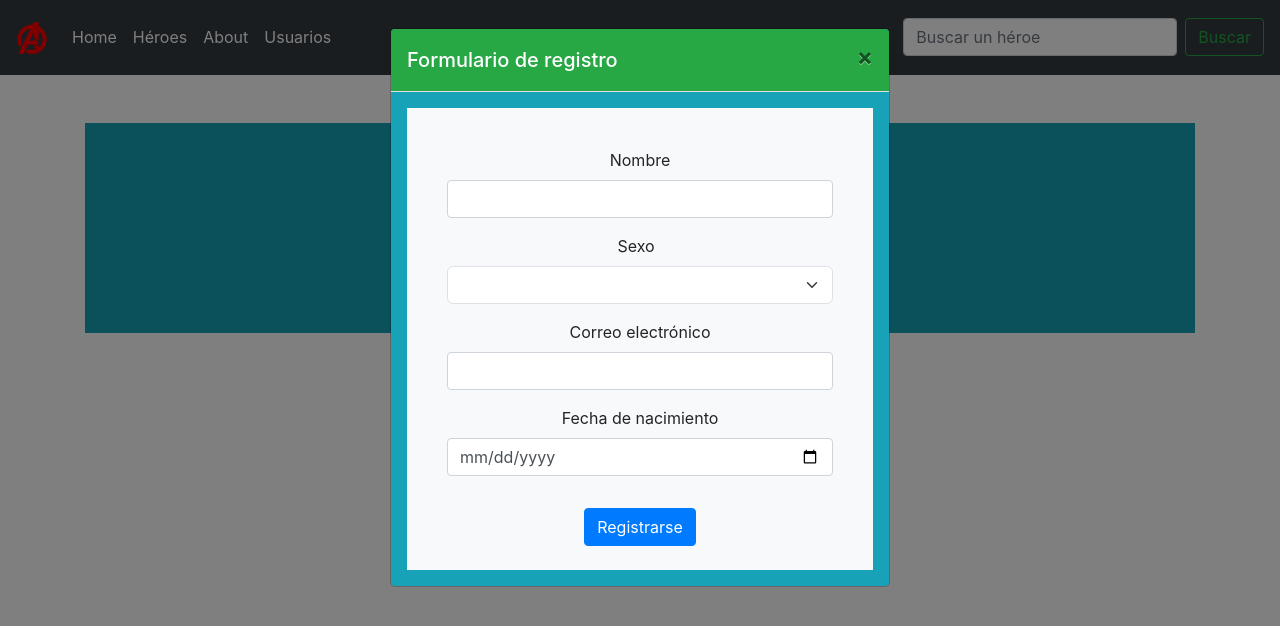
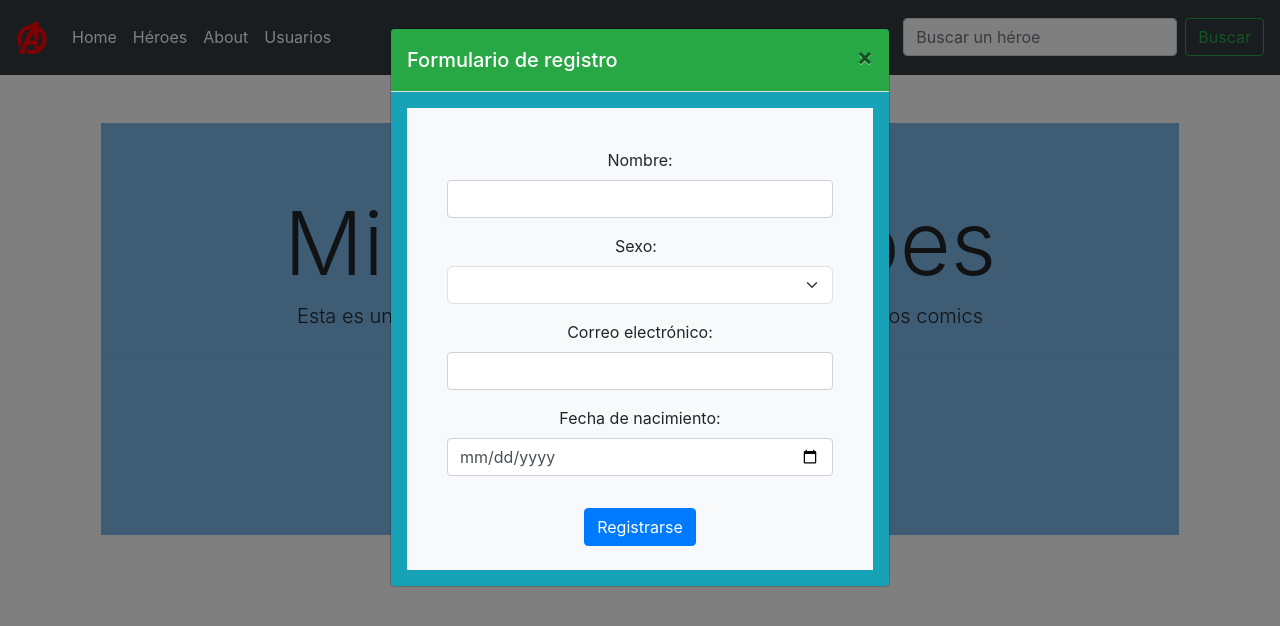
Before and after one commit to JulioGonzalez00/Mini-SuperHeroes, an Angular app in the folder Proyecto_Heroes_Primera_Parte/: page /home in a window 1280 px wide. Both pictures are taken after a click on the button "Registrarse". Shown: the top 626 px of the page. Built offline with nearby package versions, Linux system fonts and the light colour scheme.

Commit message:
Corrección de estilos
Se corrigieron algunos estilos para que la información de la página sea más sencilla de entender

Co-Authored-By: JulioGonzalez00 <83717453+JulioGonzalez00@users.noreply.github.com>

```diff
--- a/Proyecto_Heroes_Primera_Parte/src/app/about/about.component.html
+++ b/Proyecto_Heroes_Primera_Parte/src/app/about/about.component.html
@@ -2,20 +2,38 @@
   <h3 class="display-3">Sobre Comics</h3>
 
   <h4 class="titulo"> El primer comic de Spider-Man </h4>
-  <p><span> El cómic Amazing Fantasy #15 de 1962, en el que Peter Parker y su alter ego hacen su debut en las historietas, creado por Stan Lee y Steve Ditko. </span></p>
+  <p><span> El cómic Amazing Fantasy #15 de 1962, en el que Peter Parker y su alter ego hacen su debut en las
+      historietas, creado por Stan Lee y Steve Ditko. </span></p>
   <p><span> El primer superhéroe adolescente </span></p>
-  <p><span> Una de las razones del éxito de Spiderman es que fue el primer superhéroe con el que relamente podían identificarse los adolescentes, que tenía los mismos problemas de estudios, chicas y dinero que sus lectores. "Fue el primer superhéroe adolescente en ser caracterizado como un verdadero adolescente, y no como lo que los guionistas pretendían que debía ser un adolescente.</span></p>
-  <img src="assets/imagenes/imagenesFondo/spiderman.jpg" width="300" height="300" style="vertical-align:middle;margin:0px 350px">
-
+  <p><span> Una de las razones del éxito de Spiderman es que fue el primer superhéroe con el que relamente podían
+      identificarse los adolescentes, que tenía los mismos problemas de estudios, chicas y dinero que sus lectores.
+      "Fue el primer superhéroe adolescente en ser caracterizado como un verdadero adolescente, y no como lo que los
+      guionistas pretendían que debía ser un adolescente.</span></p>
+  <img src="assets/imagenes/imagenesFondo/spiderman.jpg" width="300" height="300"
+    style="vertical-align:middle;margin: auto">
 
   <h4 class="titulo"> El primer comic de Hulk </h4>
-  <p><span> El cómic Increible Hulk el 10 de Mayo de 1962, la primera aparición del científico Bruce Banner y de su álter ego Hulk corrió a cargo de Stan Lee y Jack Kirby, explica las razones por las que el científico pasa de su versión humana a su lado más salvaje.</span></p>
+  <p><span> El cómic Increible Hulk el 10 de Mayo de 1962, la primera aparición del científico Bruce Banner y de su
+      álter ego Hulk corrió a cargo de Stan Lee y Jack Kirby, explica las razones por las que el científico pasa de su
+      versión humana a su lado más salvaje.</span></p>
   <p><span> ¿De qué trata? </span></p>
-  <p><span> La culpa la tuvo una bomba de rayos gamma que, como en toda buena historia de superhéroes, se fue un poco de las manos. Banner, creador del artefacto, se dispone a lanzar la primera prueba después de meses de retraso cuando ve que un chico entra en el área de pruebas. Con bata blanca incluida, el científico se lanza a correr por el desierto hasta que consigue ponerlo a salv, pero Banner, pese a estar a millas de distancia de la bomba, no consigue evitar "ser bañado por la misteriosa fuerza de los rayos gamma".</span></p>
-  <img src="assets/imagenes/imagenesFondo/hulk.jpg" width="300" height="300" style="vertical-align:middle;margin:0px 350px">
+  <p><span> La culpa la tuvo una bomba de rayos gamma que, como en toda buena historia de superhéroes, se fue un poco de
+      las manos. Banner, creador del artefacto, se dispone a lanzar la primera prueba después de meses de retraso cuando
+      ve que un chico entra en el área de pruebas. Con bata blanca incluida, el científico se lanza a correr por el
+      desierto hasta que consigue ponerlo a salv, pero Banner, pese a estar a millas de distancia de la bomba, no
+      consigue evitar "ser bañado por la misteriosa fuerza de los rayos gamma".</span></p>
+  <img src="assets/imagenes/imagenesFondo/hulk.jpg" width="300" height="300" style="vertical-align:middle;margin: auto">
 
   <h4 class="titulo">El primer comic de Iron Man </h4>
-  <p><span> El personaje fue creado por el escritor y editor Stan Lee, desarrollado por el guionista Larry Lieber y diseñado por los artistas Don Heck y Jack Kirby. Hizo su primera aparición en Tales of Suspense #39 (marzo de 1963), y recibió su propio título en Iron Man #1 (mayo de 1968). </span></p>
-  <p><span> En un laboratorio estrechamente vigilado, Anthony "Tony" Stark muestra un nuevo invento a los oficiales de defensa del ejército estadounidense, ha desarrollado microtransistores capaces de potenciar cosas como los imanes, convirtiéndolos en poderosas armas lo suficientemente fuertes como para abrir una gruesa puerta de metal a distancia. Multiplican por mil la fuerza magnética. Stark impresiona a los altos mandos militares con sus nuevos inventos, al tiempo que impresiona a las damas de la jet set internacional con su elegante aspecto y su increíble riqueza personal.</span></p>
-  <img src="assets/imagenes/imagenesFondo/ironman.jpg" width="300" height="300" style="vertical-align:middle;margin:0px 350px">
+  <p><span> El personaje fue creado por el escritor y editor Stan Lee, desarrollado por el guionista Larry Lieber y
+      diseñado por los artistas Don Heck y Jack Kirby. Hizo su primera aparición en Tales of Suspense #39 (marzo de
+      1963), y recibió su propio título en Iron Man #1 (mayo de 1968). </span></p>
+  <p><span> En un laboratorio estrechamente vigilado, Anthony "Tony" Stark muestra un nuevo invento a los oficiales de
+      defensa del ejército estadounidense, ha desarrollado microtransistores capaces de potenciar cosas como los imanes,
+      convirtiéndolos en poderosas armas lo suficientemente fuertes como para abrir una gruesa puerta de metal a
+      distancia. Multiplican por mil la fuerza magnética. Stark impresiona a los altos mandos militares con sus nuevos
+      inventos, al tiempo que impresiona a las damas de la jet set internacional con su elegante aspecto y su increíble
+      riqueza personal.</span></p>
+  <img src="assets/imagenes/imagenesFondo/ironman.jpg" width="300" height="300"
+    style="vertical-align:middle;margin: auto">
 </div>
--- a/Proyecto_Heroes_Primera_Parte/src/app/home/home.component.html
+++ b/Proyecto_Heroes_Primera_Parte/src/app/home/home.component.html
@@ -1,8 +1,10 @@
-<div class="jumbotron jumbotron-fluid text-center mt-2 bg-info p-3">
-  <div class="container-fluid">
-    <h1 class="display-3">Comic App</h1>
-    <p class="lead">Esta es una aplicación de comics</p>
-    <button type="button" class="btn btn-primary" data-toggle="modal" data-target="#exampleModal">Registrarse</button>
+<div class="jumbotron jumbotron-fluid text-center m-3 text-center" style="background-color: #7CB9E8;">
+  <div class="container-fluid p-1">
+    <h1 class="display-2">Mini superhéroes</h1>
+    <p class="lead display-5">Esta es un pequeña página sobre tus superhéroes favoritos de los comics</p>
+    <hr class="my-4">
+    <p>Registrate para obtener más información al respecto</p>
+    <button type="button" class="btn" style="background-color: #5eff64; font-size: 1.5em;" data-toggle="modal" data-target="#exampleModal">Registrarse</button>
 
     <div class="modal fade" id="exampleModal" tabindex="-1" aria-labelledby="exampleModalLabel" aria-hidden="true">
       <div class="modal-dialog">
--- a/Proyecto_Heroes_Primera_Parte/src/app/usuarios/registro/registro.component.html
+++ b/Proyecto_Heroes_Primera_Parte/src/app/usuarios/registro/registro.component.html
@@ -1,11 +1,11 @@
 <div class="container bg-light p-4">
   <div class="modal-body text-center">
     <div class="mb-3">
-      <label for="nombre" class="form-label">Nombre</label>
+      <label for="nombre" class="form-label">Nombre:</label>
       <input type="text" class="form-control" [(ngModel)]="usuario.nombre" required>
     </div>
     <div class="mb-3">
-      <label class="form-label mr-2">Sexo </label>
+      <label class="form-label mr-2">Sexo:</label>
       <select [(ngModel)]="usuario.sexo" required class="form-select" aria-label="Default select example">
         <option value="Hombre">Hombre</option>
         <option value="Mujer">Mujer</option>
@@ -13,11 +13,11 @@
       </select>
     </div>
     <div class="mb-3">
-      <label for="email" class="form-label">Correo electrónico</label>
+      <label for="email" class="form-label">Correo electrónico:</label>
       <input type="email" class="form-control" [(ngModel)]="usuario.correo">
     </div>
     <div class="mb-3">
-      <label for="" class="form-label">Fecha de nacimiento</label>
+      <label for="" class="form-label">Fecha de nacimiento:</label>
       <input type="date" class="form-control" [(ngModel)]="usuario.fechaNacimiento">
       <div class="form-text"></div>
     </div>
--- a/Proyecto_Heroes_Primera_Parte/src/index.html
+++ b/Proyecto_Heroes_Primera_Parte/src/index.html
@@ -3,7 +3,7 @@
 
 <head>
   <meta charset="utf-8">
-  <title>ProyectoHeroesPrimeraParte</title>
+  <title>Proyecto Héroes final</title>
   <base href="/">
   <meta name="viewport" content="width=device-width, initial-scale=1">
   <link rel="icon" type="image/x-icon" href="favicon.ico">
```
